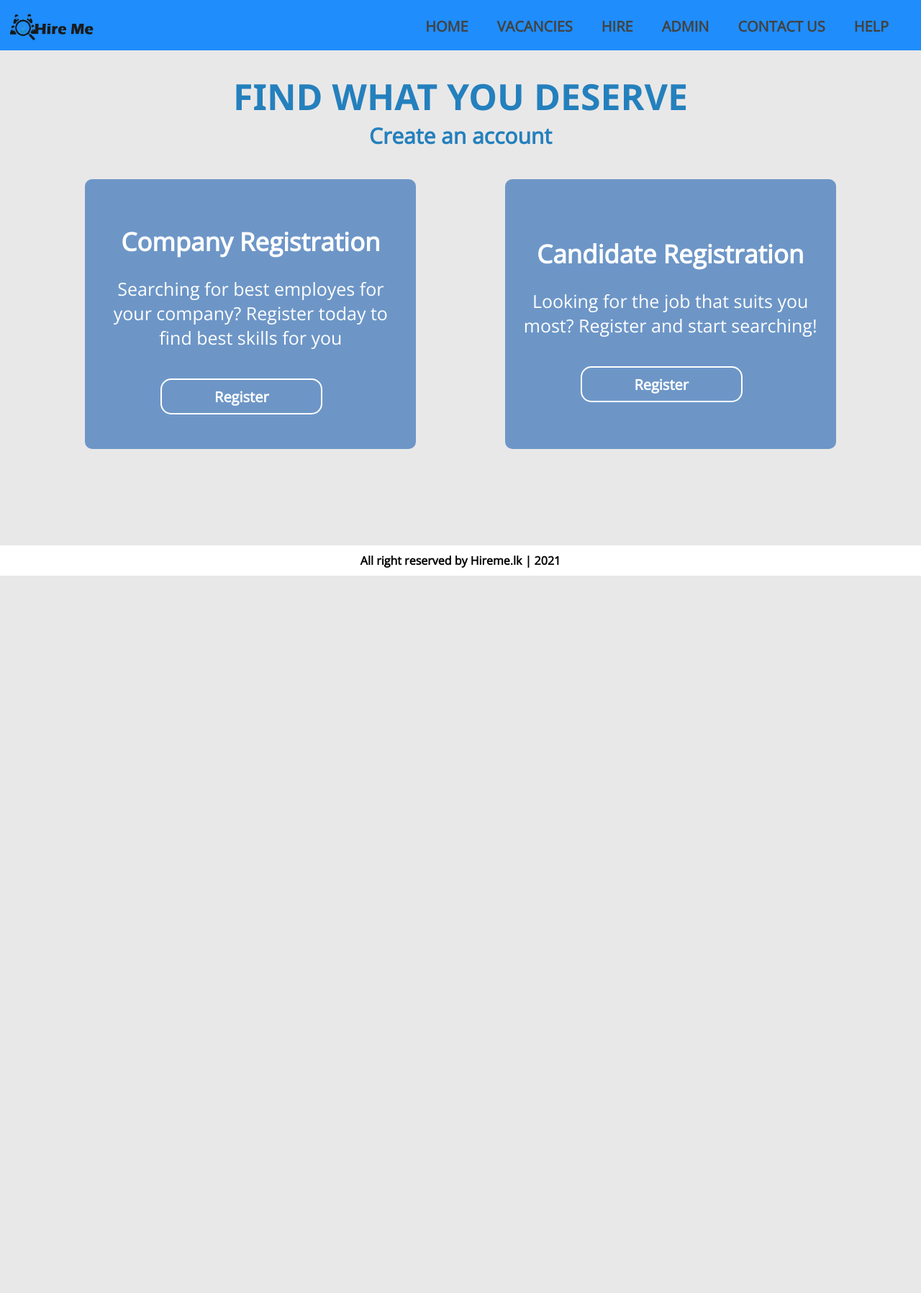
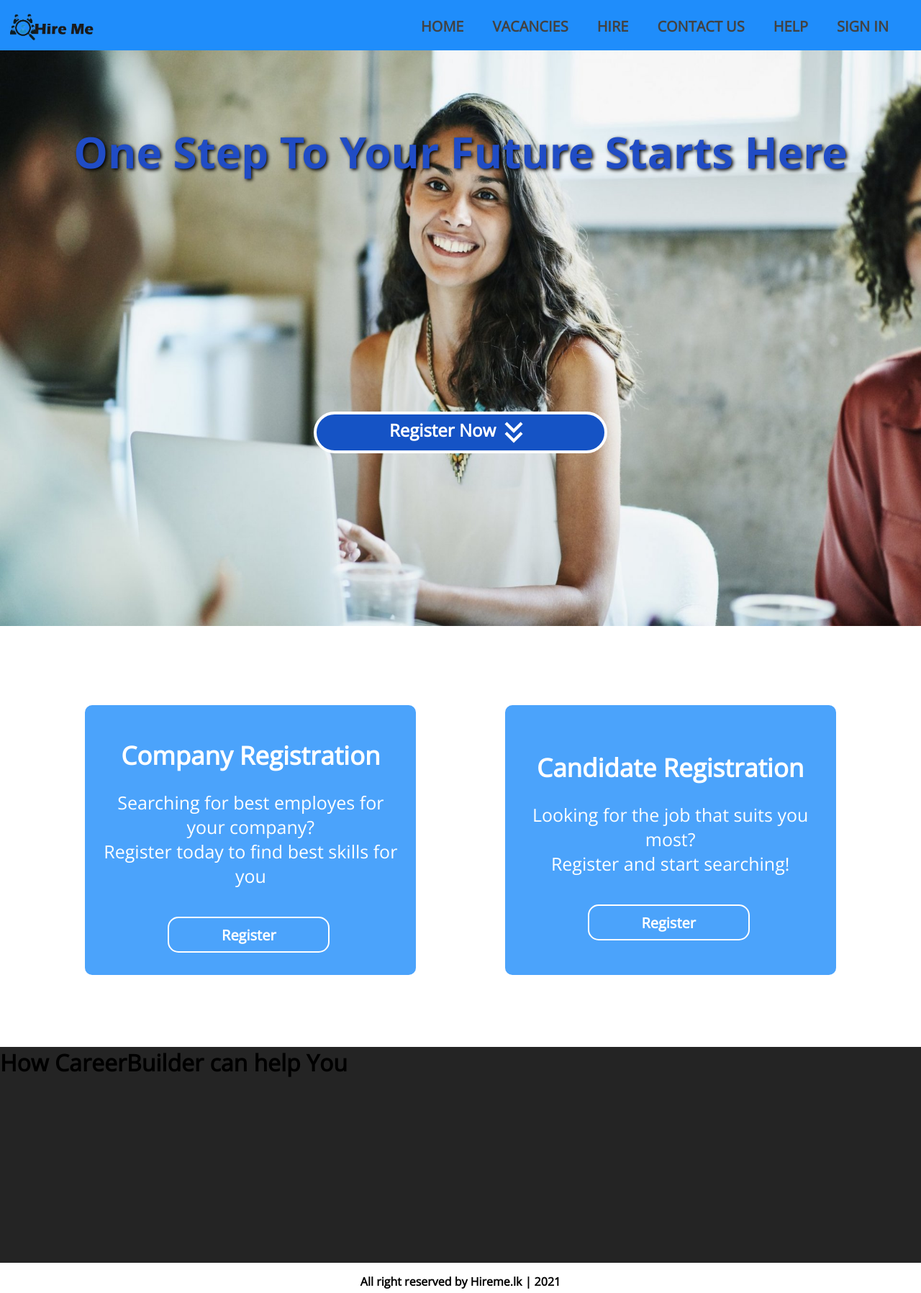
Before and after one commit to DinithKumudika/WAD-Group-Project, a PHP site: page /WAD/views/home.php in a window 1280 px wide. Shown: the whole page at 72% size. Before the commit the page ends 800 px from the top, so only its background shows below. Run offline with PHP 8.4, Linux system fonts and the light colour scheme; some web fonts are replaced.

Commit message:
contact and home done

```diff
--- a/WAD/Public/css/header.css
+++ b/WAD/Public/css/header.css
@@ -16,7 +16,10 @@ body {
 nav {
   height: 70px;
   background-color: rgb(31, 141, 251);
-  position: sticky;
+  position: fixed;
+  width: 100%;
+  top: 0%;
+  z-index: 5;
 }
 
 nav h1 {
--- a/WAD/Public/css/home.css
+++ b/WAD/Public/css/home.css
@@ -3,34 +3,90 @@
 body{
     margin: 0;
     padding: 0;
-    background-color: rgb(233, 232, 232);
+    background-color: rgb(255, 255, 255);
+    scroll-behavior: smooth;
+}
+
+.bg-container{
+    background-image: url('../assets/images/home_bg.jpg');
+    background-size: 100% 100%;
+    background-repeat: no-repeat;
+    width: 100% 100%;
+    height: 100vh;
+    background-color: black;
 }
 
 .heading{
     font-family:'Segoe UI', Tahoma, Geneva, Verdana, sans-serif;
-    margin-top: 30px;
+    margin-top: 70px;
     text-align: center;
-    color: rgb(36, 128, 189);
-    font-size: 50px;
+    color: rgb(32, 76, 197);
+    font-size: 60px;
     font-weight: bold;
+    padding-top: 100px;
+    text-shadow: 2px 2px 5px black;
 }
 
-.sub-heading{
-    color: rgb(36, 128, 189);
-    font-size: 30px;
+.bg-container a div{
+    display: flex;
+    background-color: rgb(21, 83, 197);
+    border: 4px solid white;
+    width: 400px;
+    margin-left: auto;
+    margin-right: auto;
+    border-radius: 30px;
+    justify-content: center;
+    margin-top: 25%;
+    transition-duration: 0.3s;
+    transition-timing-function: ease-in-out;
+}
+
+.reg-now{
     text-align: center;
-    margin-bottom: 10px;
-    font-weight: bold;
+    color: white;
+    margin-top: 5px;
+}
+
+.down-arrow{
+  font-size: 50px;
+  border-radius: 50%;
+  margin-top: 0%;
+  transition-duration: 0.2s;
+  transition-timing-function: ease-in-out;
+  color: white;
+}
+
+.bg-container a div:hover{
+    cursor: pointer;
+    background-color: transparent;
+    border: 4px solid rgb(21, 83, 197);
+}
+
+.bg-container a div:hover .down-arrow{
+    cursor: pointer;
+    transform: scaleY(1.2);
+}
+
+.bg-container a div:hover .reg-now, .bg-container a div:hover .down-arrow{
+    color:rgb(21, 83, 197);
+}
+
+.bg-container a{
+    text-decoration: none;
+    color: black;
 }
 
 .container{
+    margin-top: 80px;
     display: flex;
     flex-direction: row;
     justify-content: space-evenly;
+    margin-bottom: 100px;
+    height: auto;
 }
 
 .container-1,.container-2{
-    background-color: rgb(27, 98, 179,0.6);
+    background-color: rgb(31, 141, 251,0.8);
     width: 450px;
     height: 350px;
     border-radius: 10px;
@@ -55,7 +111,7 @@ body{
     width: 50%;
     height: 50px;
     margin-top: 40px;
-    margin-left: 100px;
+    margin-left: 110px;
     padding: 5px 0px 5px 0px;
     background-color: transparent;
     color: white;
@@ -79,6 +135,11 @@ body{
     margin-bottom: 25px;
 }
 
+.container-3{
+    height: 300px;
+    background-color: rgb(36, 36, 36);
+}
+
 @media screen and (max-width: 860px) {
     .container{
         align-content: center;
--- a/WAD/Public/js/header.js
+++ b/WAD/Public/js/header.js
@@ -3,6 +3,7 @@ const closeBtn = document.getElementById("close-ico");
 const navBar = document.getElementById("nav-list");
 const viewportWidth = window.innerWidth;
 const width = 860;
+const navbar = document.getElementById("navbar");
 
 menuBtn.addEventListener('click', function () {
     menuBtn.style.display="none";
--- a/WAD/models/verification.php
+++ b/WAD/models/verification.php
@@ -1,6 +1,6 @@
 <?php
-  include './db/connection.php';
-  if(isset($_GET['code'])){
-    $verification_Code = '';
+  include './db/db_connect.php';
+  if(isset($_GET['verification_code'])){
+    $verification_code = mysqli_real_escape_string($conn,$_GET['verification_code']);
   }
 ?>
--- a/WAD/public/css/footer.css
+++ b/WAD/public/css/footer.css
@@ -1,10 +1,7 @@
 footer{
      margin-top: 10px;
-     position: absolute;
      bottom: 0;
-     padding: 10px 0px 10px 0px;
-     margin-bottom: 0px;
-     width: 100%;
+     padding: 5px 10px 5px 10px;
      background-color: white;
 }
 
--- a/WAD/views/header.php
+++ b/WAD/views/header.php
@@ -1,4 +1,4 @@
-<nav>
+<nav id="navbar">
     <span class="material-icons menu-btn icon" id="menu-ico">menu</span>
     <span class="material-icons close-btn icon" id="close-ico">close</span>
     <div class="logo-container"><img src="../public/assets/images/logo.png" alt="" class="logo"></div>
@@ -6,8 +6,9 @@
         <li><a href="./home.php">Home</a></li>
         <li><a href="#">Vacancies</a></li>
         <li><a href="#">Hire</a></li>
-        <li><a href="#">Admin</a></li>
         <li><a href="./contact.php">Contact Us</a></li>
         <li><a href="#">Help</a></li>
+        <li><a href="./login.php">Sign in</a></li>
     </ul>
+    <script src="../public/js/header.js"></script>
 </nav>
--- a/WAD/views/home.php
+++ b/WAD/views/home.php
@@ -6,6 +6,7 @@
   <meta http-equiv="X-UA-Compatible" content="IE=edge">
   <meta name="viewport" content="width=device-width, initial-scale=1.0">
   <title>Home</title>
+  <link rel="stylesheet" href="https://cdnjs.cloudflare.com/ajax/libs/font-awesome/6.0.0-beta3/css/all.min.css">
   <link href="https://fonts.googleapis.com/icon?family=Material+Icons" rel="stylesheet">
   <link rel="stylesheet" href="../public/css/header.css">
   <link rel="stylesheet" href="../public/css/home.css">
@@ -16,34 +17,45 @@
   <?php
   include '../views/header.php';
   ?>
-
-  <h1 class="heading" id=head>FIND WHAT YOU DESERVE</h1>
-  <h2 class="sub-heading">Create an account </h2>
-
-  <div class="container">
+  <div class="bg-container">
+    <h1 class="heading" id=head>One Step To Your Future Starts Here</h1>
+    <a href="#registration">
+      <div>
+        <h2 class="reg-now">Register Now</h2>
+          <span class="material-icons down-arrow">
+            keyboard_double_arrow_down
+          </span>
+      </div>
+    </a>
+    <!--<i class="fa-solid fa-angles-down"></i>-->
+  </div>
+  <div class="container" name="#registration">
       <div class="container-1" id="con-1">
         <form action="../Modules/Auth.php" method="post">
           <h1 class="reg-title">Company Registration</h1>
-        <p>Searching for best employes for your company? Register today to find best skills for you</P>
+          <p>Searching for best employes for your company? <br> Register today to find best skills for you</P>
           <input type="button" class="btn" value="Register">
         </form>
       </div>
-
       <div>
         <form action="../Modules/Auth.php" method="post">
           <div class="container-2" id="con-2">
             <h1 class="reg-title">Candidate Registration</h1>
-        <p>Looking for the job that suits you most? Register and start searching!</p>
+            <p>Looking for the job that suits you most? <br> Register and start searching!</p>
             <input type="button" class="btn" value="Register">
           </div>
         </form>
       </div>
   </div>
 
+  <div class="container-3">
+    <h1>How CareerBuilder can help You</h1>
+    <div></div>
+  </div>
+
   <?php
   include('./footer.php');
   ?>
-  <script src="../public/js/header.js"></script>
 </body>
 
 </html>
```
Also changed, not shown: WAD/db/db_connect.php (added, +12 -0 lines), WAD/public/css/contact.css (+24 -8 lines), WAD/views/contact.php (+34 -16 lines), WAD/views/login.php (+27 -19 lines), WAD/views/signup.php (+48 -39 lines), WAD/public/assets/images/home_bg.jpg (added). Lines whose indentation alone changed are shown as unchanged.
